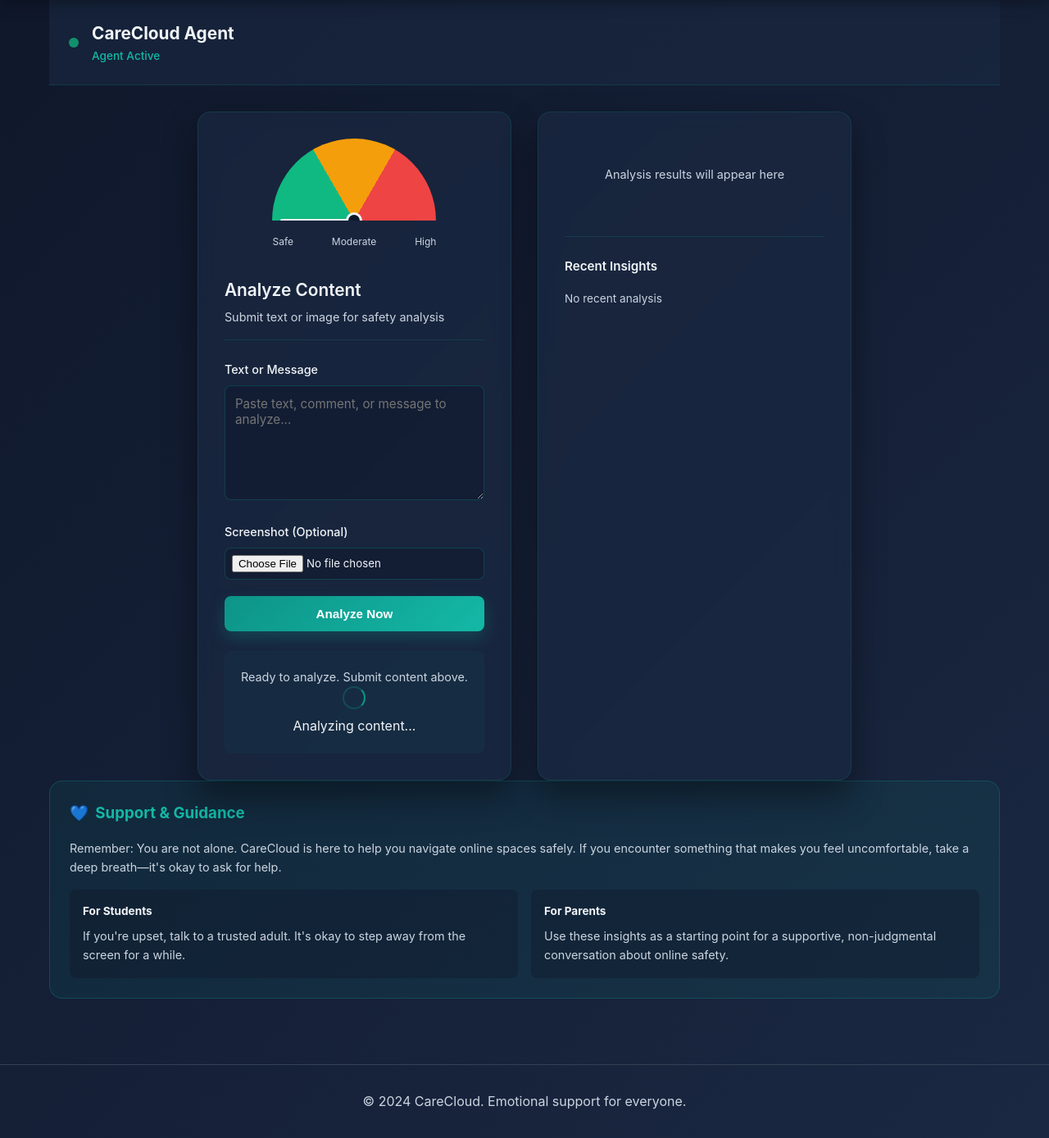
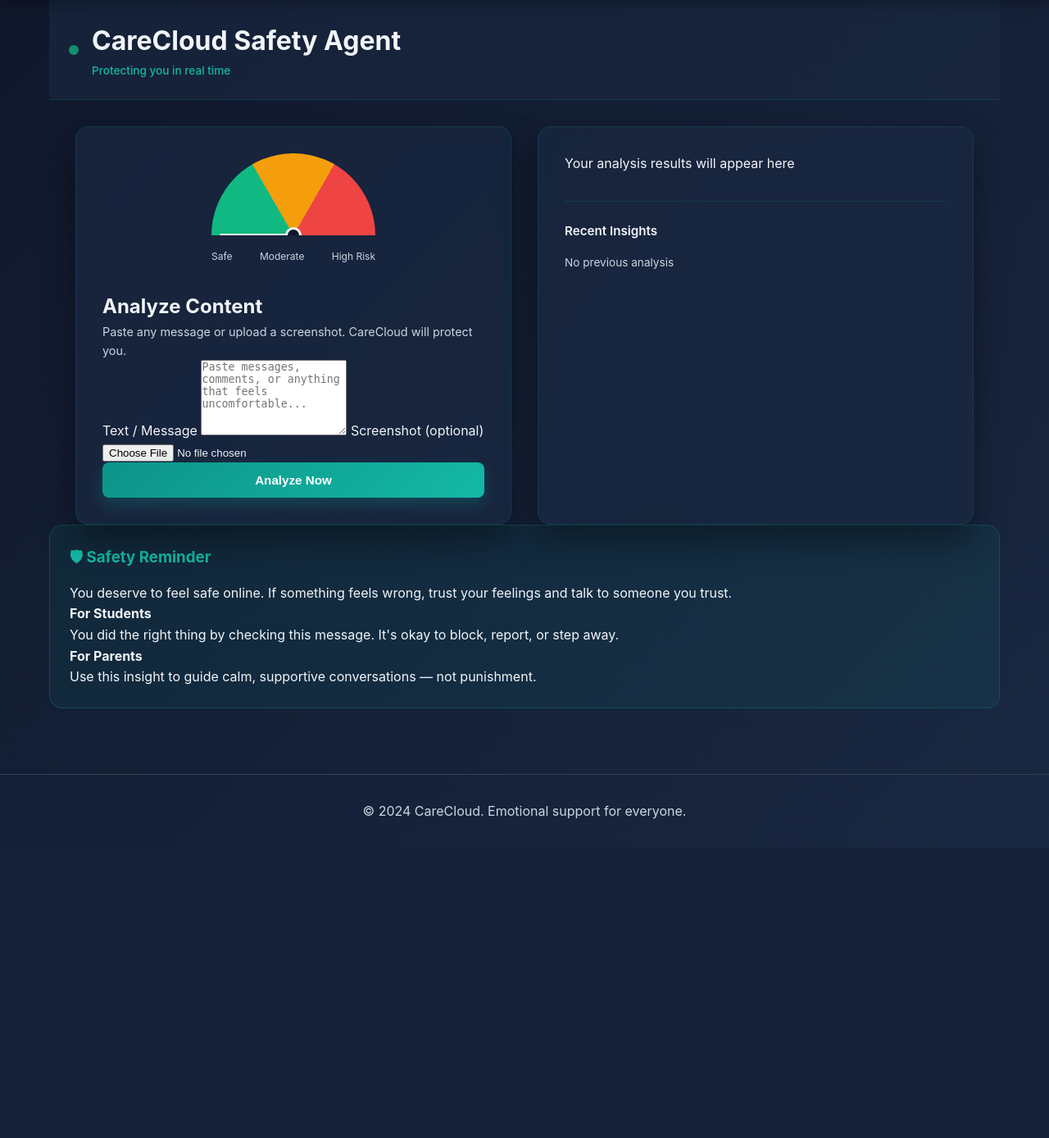
Before and after one commit to Hemanth-2OOT/Care-cloud, a Flask app: template carecloud/templates/dashboard.html in a window 1280 px wide. Shown: the part 71-1459 px from the top of the page at 82% size. After the commit the page ends 1070 px from the top, so only its background shows below. Run offline with Flask 3, Linux system fonts and the light colour scheme; the template is opened without the code that fills it, so the values that code supplies are empty.

Commit message:
Update dashboard.html

```diff
--- a/carecloud/templates/dashboard.html
+++ b/carecloud/templates/dashboard.html
@@ -1,16 +1,16 @@
 {% extends "base.html" %}
-
 {% block title %}Dashboard{% endblock %}
 
 {% block content %}
 <div class="agent-container">
-    <!-- Agent Status Header -->
+
+    <!-- HEADER -->
     <div class="agent-status-header">
         <div class="status-left">
             <div class="agent-indicator active"></div>
-            <div class="status-text">
-                <h1>CareCloud Agent</h1>
-                <p class="status-label">Agent Active</p>
+            <div>
+                <h1>CareCloud Safety Agent</h1>
+                <p class="status-label">Protecting you in real time</p>
             </div>
         </div>
         <div class="user-info">
@@ -19,9 +19,11 @@
     </div>
 
     <div class="dashboard-layout">
-        <!-- Main Action Card -->
+
+        <!-- LEFT: ANALYSIS -->
         <div class="action-card">
-            <!-- Toxicity Meter Gauge -->
+
+            <!-- GAUGE -->
             <div class="meter-container">
                 <div class="gauge-wrapper">
                     <div class="gauge-background"></div>
@@ -31,173 +33,153 @@
                 <div class="gauge-labels">
                     <span>Safe</span>
                     <span>Moderate</span>
-                    <span>High</span>
+                    <span>High Risk</span>
                 </div>
             </div>
 
-            <div class="card-header">
             <h2>Analyze Content</h2>
-                <p class="card-subtitle">Submit text or image for safety analysis</p>
+            <p class="card-subtitle">
+                Paste any message or upload a screenshot. CareCloud will protect you.
+            </p>
+
+            <form id="analyzeForm" enctype="multipart/form-data">
+                <label>Text / Message</label>
+                <textarea
+                    name="text"
+                    id="text_content"
+                    placeholder="Paste messages, comments, or anything that feels uncomfortable..."
+                    rows="6"
+                ></textarea>
+
+                <label>Screenshot (optional)</label>
+                <input type="file" name="image" accept="image/*">
+
+                <button type="submit" class="btn-analyze">Analyze Now</button>
+            </form>
+
+            <!-- STATES -->
+            <div id="stateContainer">
+                <div id="analyzingState" style="display:none">
+                    <div class="agent-spinner"></div>
+                    <p>Analyzing safely...</p>
                 </div>
 
-            <form id="analyzeForm" class="analyze-form">
-                <div class="form-field">
-                    <label for="text_content">Text or Message</label>
-                    <textarea
-                        id="text_content"
-                        name="text"
-                        rows="6"
-                        placeholder="Paste text, comment, or message to analyze..."
-                        class="input-textarea"
-                    ></textarea>
+                <div id="safeState" style="display:none" class="safe-state">
+                    ✅ Content appears safe
                 </div>
 
-                <div class="form-field">
-                    <label for="image_file">Screenshot (Optional)</label>
-                    <input
-                        type="file"
-                        id="image_file"
-                        name="image"
-                        accept="image/*"
-                        class="input-file"
-                    >
-                </div>
-
-                <button type="submit" class="btn-analyze" id="analyzeBtn">Analyze Now</button>
-            </form>
-
-            <!-- Analysis State Display -->
-            <div id="stateContainer" class="state-display">
-                <div id="idleState" class="state idle-state">
-                    <p>Ready to analyze. Submit content above.</p>
-                </div>
-
-                <div id="analyzingState" class="state analyzing-state" style="display: none;">
-                    <div class="agent-spinner"></div>
-                    <p>Analyzing content...</p>
-                </div>
-
-                <div id="safeState" class="state safe-state" style="display: none;">
-                    <div class="state-icon">✓</div>
-                    <p>Content assessed as safe</p>
-                </div>
-
-                <div id="riskState" class="state risk-state" style="display: none;">
-                    <div class="state-icon">!</div>
-                    <p>Potential risk detected</p>
+                <div id="riskState" style="display:none" class="risk-state">
+                    ⚠ Potential harm detected
                 </div>
             </div>
         </div>
 
-        <!-- Analysis Results Panel -->
+        <!-- RIGHT: RESULTS -->
         <div class="results-panel">
-            <div id="resultsEmpty" class="results-empty">
-                <p>Analysis results will appear here</p>
+
+            <div id="resultsEmpty">
+                <p>Your analysis results will appear here</p>
             </div>
 
-            <div id="resultsContent" class="results-content" style="display: none;">
-                <!-- Risk Score -->
+            <div id="resultsContent" style="display:none">
+
+                <!-- SCORE -->
                 <div class="risk-section">
                     <div class="risk-meter">
                         <div class="risk-bar" id="riskBar"></div>
                     </div>
                     <div class="risk-labels">
-                        <span class="risk-value" id="riskScore">0</span>
-                        <span class="risk-status" id="riskStatus">Safe</span>
+                        <span id="riskScore">0%</span>
+                        <span id="riskStatus">Safe</span>
                     </div>
                 </div>
 
-                <!-- Detection Labels -->
+                <!-- LABELS -->
                 <div class="detections-section">
-                    <h3>Detections</h3>
+                    <h3>What was detected</h3>
                     <div id="labelsContainer" class="labels-minimal"></div>
                 </div>
 
-                <!-- Why This is Harmful -->
+                <!-- WHY HARMFUL -->
                 <div class="analysis-summary">
-                    <h3>Why This is Harmful</h3>
-                    <p id="explanationText"></p>
+                    <h3>Why this content is harmful</h3>
+                    <p id="explanationText">
+                        —
+                    </p>
                 </div>
 
-                <!-- Victim Support Guidance -->
-                <div id="victimSupportSection" class="victim-support-section" style="display: none;">
-                    <h3>Support for You</h3>
-                    <p id="victimSupportText"></p>
+                <!-- SUPPORT -->
+                <div id="victimSupportSection" class="victim-support-section">
+                    <h3>💙 Support for You</h3>
+                    <p id="victimSupportText">
+                        —
+                    </p>
                 </div>
 
-                <!-- Safe Response Steps -->
-                <div id="safeResponsesSection" class="safe-responses-section" style="display: none;">
-                    <h3>Safe Response Steps</h3>
-                    <div id="safeResponsesList" class="responses-list"></div>
+                <!-- STEPS -->
+                <div id="safeResponsesSection" class="safe-responses-section">
+                    <h3>What you can do now</h3>
+                    <ul id="safeResponsesList"></ul>
                 </div>
 
-                <!-- Parent Alert -->
-                <div id="alertInfo" class="alert-notification" style="display: none;">
-                    <span class="alert-icon">⚠</span>
-                    <span class="alert-text">Parent notified of high-risk content</span>
+                <!-- PARENT ALERT -->
+                <div id="alertInfo" class="alert-notification" style="display:none">
+                    ⚠ A parent or guardian has been notified for safety
                 </div>
             </div>
 
-            <!-- Recent Agent Insights -->
+            <!-- HISTORY -->
             <div class="agent-insights">
                 <h4>Recent Insights</h4>
-                <div id="insightsPanel" class="insights-list">
+
                 {% if history %}
                     {% for item in history %}
-                        <div class="history-item" onclick="showHistoryDetail('{{ item.explanation | replace('\\', '\\\\') | replace('\'', '\\\'') | replace('\"', '\\\"') | replace('\n', ' ') | replace('\r', ' ') | safe }}')">
-                            <div class="history-info">
-                                <span class="history-preview">{{ item.content_preview }}</span>
+                    <div class="history-item">
+                        <div>
+                            <strong>{{ item.content_preview }}</strong>
                             <div class="history-meta">
-                                    <span>{{ item.timestamp.strftime('%H:%M') }}</span>
-                                    <span class="severity-badge severity-{{ item.severity_level.lower() }}">{{ item.severity_level }}</span>
+                                {{ item.timestamp.strftime('%H:%M') }}
+                                <span class="severity-{{ item.severity_level.lower() }}">
+                                    {{ item.severity_level }}
+                                </span>
                             </div>
                         </div>
-                            <div class="history-score">{{ item.toxicity_score }}%</div>
+                        <div>{{ item.toxicity_score }}%</div>
                     </div>
                     {% endfor %}
                 {% else %}
-                        <p class="text-muted">No recent analysis</p>
+                    <p class="text-muted">No previous analysis</p>
                 {% endif %}
             </div>
         </div>
     </div>
+
+    <!-- SUPPORT PANEL -->
+    <div class="support-panel">
+        <h3>🛡 Safety Reminder</h3>
+        <p>
+            You deserve to feel safe online. If something feels wrong,
+            trust your feelings and talk to someone you trust.
+        </p>
+
+        <div class="support-columns">
+            <div>
+                <h4>For Students</h4>
+                <p>
+                    You did the right thing by checking this message.
+                    It's okay to block, report, or step away.
+                </p>
             </div>
-
-    <!-- Support Panel -->
-    <div class="support-panel" id="supportPanel">
-        <h3><span class="icon">💙</span> Support & Guidance</h3>
-        <div class="support-content">
-            <p id="supportSummary">Remember: You are not alone. CareCloud is here to help you navigate online spaces safely. If you encounter something that makes you feel uncomfortable, take a deep breath—it's okay to ask for help.</p>
-
-            <div class="support-steps" id="supportNextSteps">
-                <div class="support-step">
-                    <h4>For Students</h4>
-                    <p id="studentGuidance">If you're upset, talk to a trusted adult. It's okay to step away from the screen for a while.</p>
-                </div>
-                <div class="support-step">
+            <div>
                 <h4>For Parents</h4>
-                    <p id="parentGuidance">Use these insights as a starting point for a supportive, non-judgmental conversation about online safety.</p>
-                </div>
-            </div>
+                <p>
+                    Use this insight to guide calm, supportive conversations —
+                    not punishment.
+                </p>
             </div>
         </div>
     </div>
 
-<!-- Reason Modal -->
-<div id="reasonModal" class="modal">
-    <div class="modal-content">
-        <button class="close-modal" onclick="closeReasonModal()">&times;</button>
-        <div class="modal-header">
-            <h2>Analysis Explanation</h2>
-        </div>
-        <div id="modalBody" class="modal-body">
-            <p id="modalExplanation"></p>
-            <div class="analysis-summary" style="margin-top: 1.5rem;">
-                <h3>Why was this flagged?</h3>
-                <p>Our AI detected patterns in the content that match common safety concerns. This explanation is meant to help you understand the context and stay safe.</p>
-            </div>
-        </div>
-    </div>
 </div>
 
 <script src="{{ url_for('static', filename='script.js') }}"></script>
```
Lines whose indentation alone changed are shown as unchanged.
